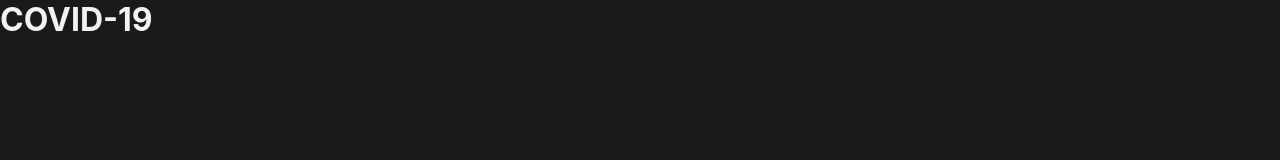
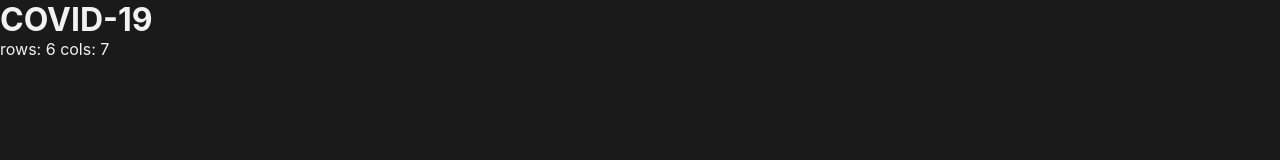
Before and after one commit to joehornby/covid-vue, a Vue app: page / in a window 1280 px wide. Shown: the top 160 px of the page. Built offline with nearby package versions, Linux system fonts and the light colour scheme.

Commit message:
add borough map component

```diff
--- a/src/App.vue
+++ b/src/App.vue
@@ -1,6 +1,7 @@
 <template>
   <div id="app">
     <h1>COVID-19</h1>
+    <BoroughMap />
     <TotalBar />
   </div>
 </template>
@@ -8,11 +9,13 @@
 <script>
 import * as d3 from 'd3'
 import TotalBar from './components/TotalBar'
+import BoroughMap from './components/BoroughMap'
 
 export default {
   name: 'COVID',
   components: {
-    TotalBar
+    TotalBar,
+    BoroughMap
   },
   data() {
     return {
--- /dev/null
+++ b/src/components/BoroughMap.vue
@@ -0,0 +1,32 @@
+<template>
+  <div>
+    rows: {{ rows }}
+    cols: {{ cols }}
+  </div>
+</template>
+
+<script>
+import { boroughInfo } from '../borough-info'
+
+export default {
+  data() {
+    return {
+
+    }
+  },
+  computed: {
+    rows() {
+      // Find max row index from Borough info object
+      return Math.max(...boroughInfo.map(o => o.grid.row), 0)
+    },
+    cols() {
+      // Find max col index from Borough info object
+      return Math.max(...boroughInfo.map(o => o.grid.col), 0)
+    }
+  }
+}
+</script>
+
+<style lang="scss" scoped>
+
+</style>
```
Also changed, not shown: src/borough-info.js (renamed from src/boroughs.js).
